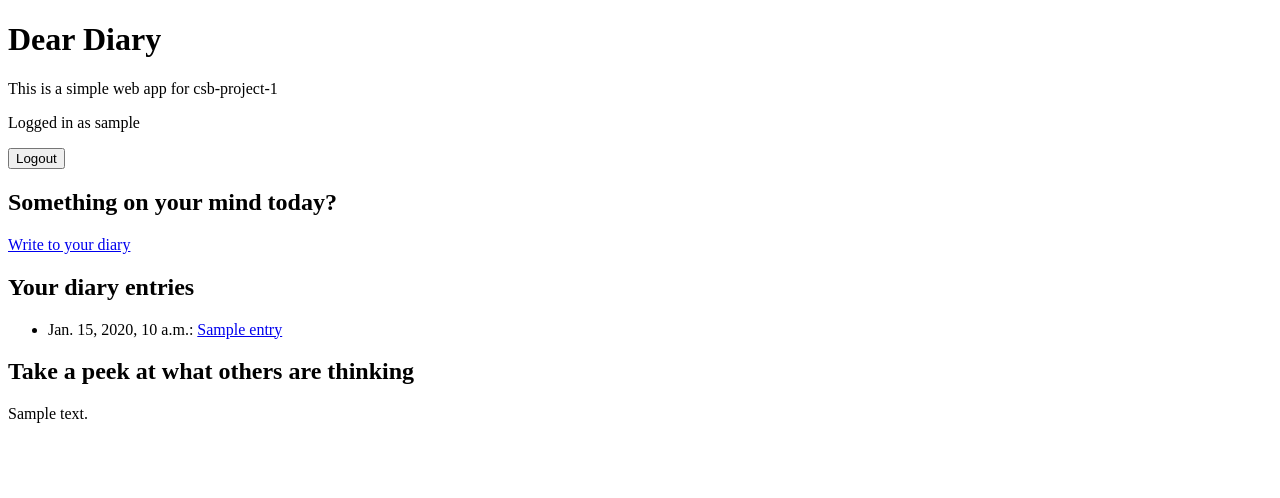
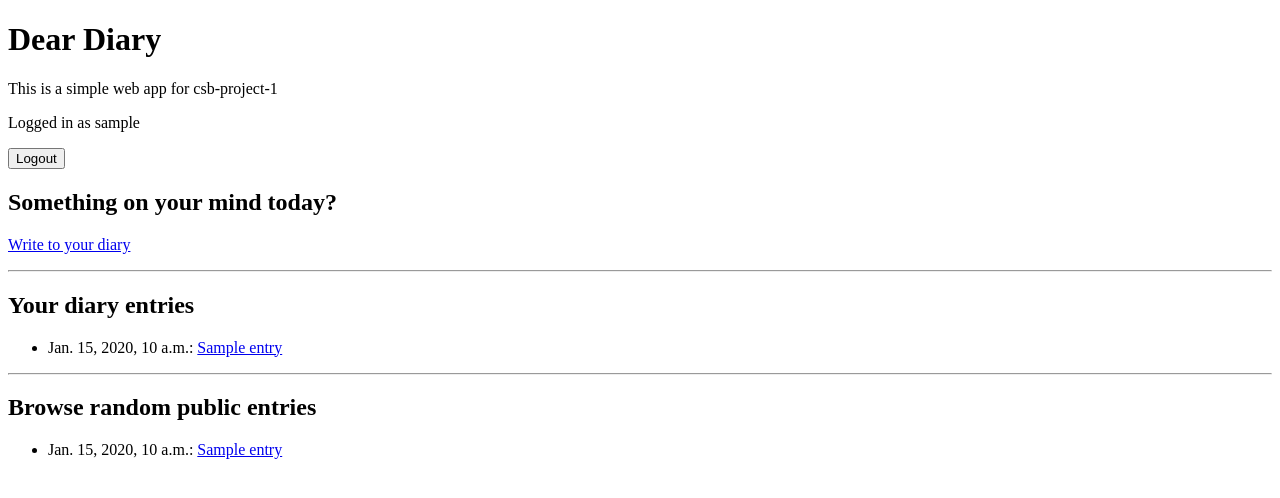
Before and after one commit to karorot/csb-project-1, a Django app: page / in a window 1280 px wide. Shown: the top 498 px of the page. Run offline with Django 5.2, Linux system fonts and the light colour scheme; a user stored in the database is signed in; tables that the repository leaves empty hold one stand-in row (values such as "Sample post").

Commit message:
Show list of random public entries on index page

```diff
--- a/deardiary/templates/deardiary/entry.html
+++ b/deardiary/templates/deardiary/entry.html
@@ -6,9 +6,13 @@
 
 <h2>On this day, I...</h2>
 
-<p>{{ entry.title }}, {{ entry.pub_date }}</p>
+<h3>Title: {{ entry.title }}, {{ entry.pub_date }}</h3>
 
 <p>{{ entry.body }}</p>
+
+{% if not entry.public %}
+  <p>(This entry is for my eyes only)</p>
+{% endif %}
 
 <p><a href="{% url 'home' %}">Return</a></p>
 
--- a/deardiary/templates/deardiary/index.html
+++ b/deardiary/templates/deardiary/index.html
@@ -8,6 +8,8 @@
   <h2>Something on your mind today?</h2>
   <p><a href="{% url 'new' %}">Write to your diary</a></p>
 
+  <hr>
+
   {% if entries %}
   <h2>Your diary entries</h2>
   <ul>
@@ -17,8 +19,14 @@
   {% endif %}
   </ul>
 
-    <h2>Take a peek at what others are thinking</h2>
-    <div>{{ random.body }} </div>
+  <hr>
+
+  <h2>Browse random public entries</h2>
+  <ul>
+  {% for pick in random %}
+    <li>{{ pick.pub_date }}: <a href="{% url 'entry' pick.id %}">{{ pick.title }}</a></li>
+  {% endfor %}
+    </ul>
 
 {% else %}
   <p><a href="{% url 'login' %}">Login</a> to read and write to your personal diary.</p>
--- a/deardiary/views.py
+++ b/deardiary/views.py
@@ -4,13 +4,13 @@ from django.contrib.auth.decorators import login_required
 from django.contrib.auth.models import User
 from django.contrib import messages
 
-from random import choice
+from random import sample
 
 from .models import Entry
 
-def random_entry():
-    public_entries = Entry.objects.filter(public=True)
-    return choice(public_entries)
+def random_entries():
+    public_entries = Entry.objects.filter(public=True).order_by('?')[:5]
+    return list(public_entries)
 
 
 @login_required
@@ -18,7 +18,7 @@ def read_entry(request, entry_id):
     try:
         entry = Entry.objects.get(pk=entry_id)
     except Entry.DoesNotExist:
-        raise Http404("No such entry")
+        raise Http404()
 
     # fix for flaw 1: broken access control
     if request.user != entry.writer:
@@ -55,6 +55,6 @@ def index(request):
     if request.user.is_authenticated:
         entries = Entry.objects.filter(writer=request.user)
         context['entries'] = entries
-        context['random'] = random_entry()
+        context['random'] = random_entries()
 
     return render(request, 'deardiary/index.html', context)
```
Also changed, not shown: deardiary/templates/deardiary/layout.html (indentation only). Lines whose indentation alone changed are shown as unchanged.
